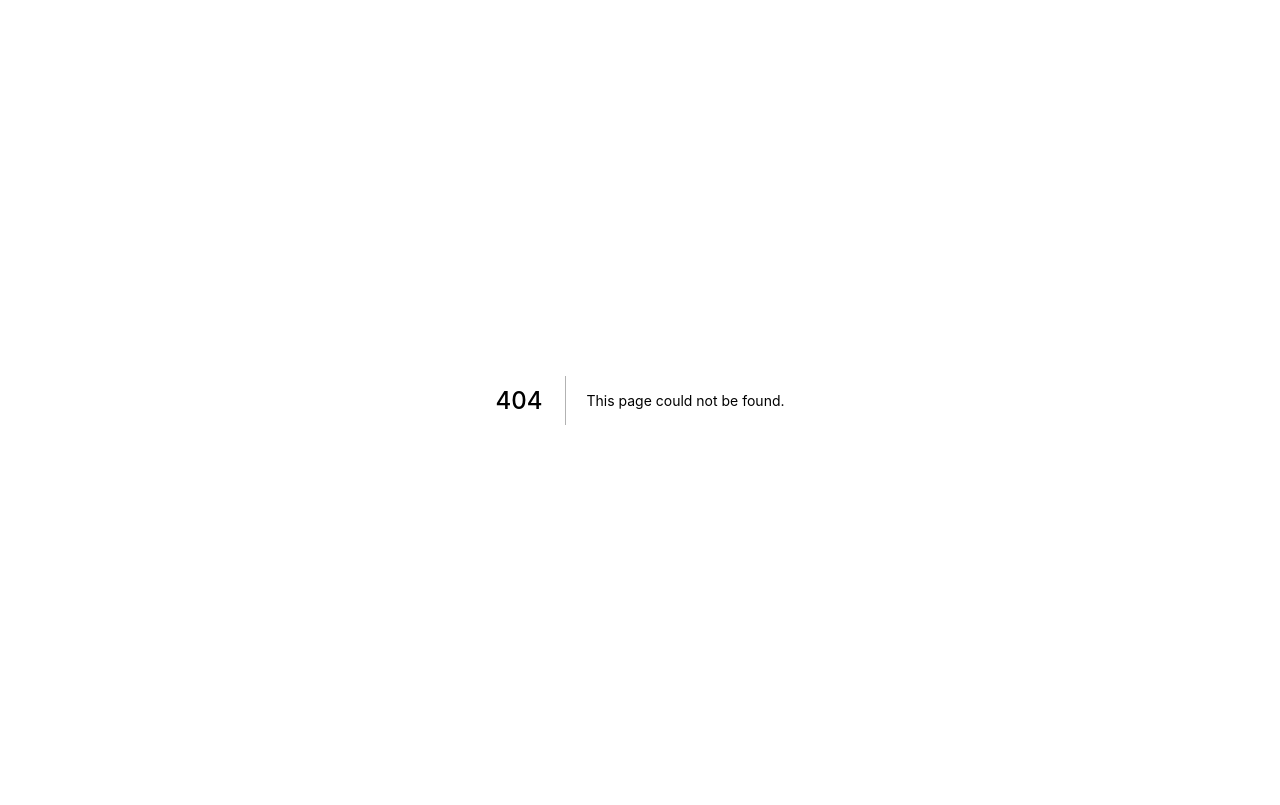
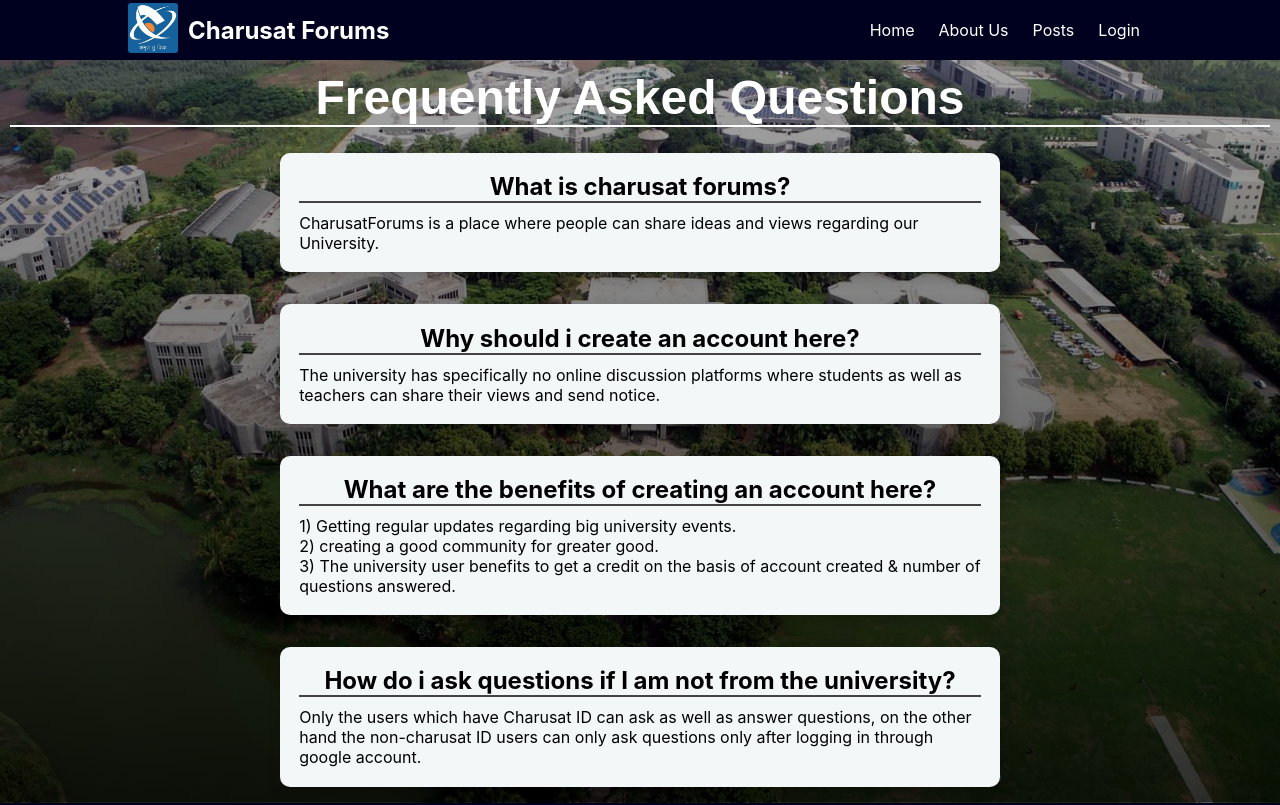
Before and after one commit to BlazerHeat/CharusatForum, a Next.js app: page /faq in a window 1280 px wide. Before the commit this address had no page. Shown: the top 805 px of the page. Built offline with nearby package versions, Linux system fonts and the light colour scheme; no server answers.

Commit message:
Added faq page

```diff
--- /dev/null
+++ b/pages/faq.tsx
@@ -0,0 +1,64 @@
+import Footer from "../components/Footer";
+import Navbar from "../components/Navbar";
+import styles from "../styles/pages/faqPage.module.scss";
+
+const FAQ = () => {
+    return (
+        <>
+            <Navbar />
+            <main className={styles["main"]}>
+                <div className={styles["heading"]}>
+                    <h1>Frequently Asked Questions</h1>
+                </div>
+
+                <div className={styles["cards"]}>
+                    <div className={styles["card"]}>
+                        <h2>What is charusat forums?</h2>
+                        <p>
+                            CharusatForums is a place where people can share
+                            ideas and views regarding our University.
+                        </p>
+                    </div>
+                    <div className={styles["card"]}>
+                        <h2>Why should i create an account here?</h2>
+                        <p>
+                            The university has specifically no online discussion
+                            platforms where students as well as teachers can
+                            share their views and send notice.
+                        </p>
+                    </div>
+                    <div className={styles["card"]}>
+                        <h2>
+                            What are the benefits of creating an account here?
+                        </h2>
+                        <p>
+                            1) Getting regular updates regarding big university
+                            events.
+                            <br />
+                            2) creating a good community for greater good.
+                            <br />
+                            3) The university user benefits to get a credit on
+                            the basis of account created & number of questions
+                            answered.
+                        </p>
+                    </div>
+                    <div className={styles["card"]}>
+                        <h2>
+                            How do i ask questions if I am not from the
+                            university?
+                        </h2>
+                        <p>
+                            Only the users which have Charusat ID can ask as
+                            well as answer questions, on the other hand the
+                            non-charusat ID users can only ask questions only
+                            after logging in through google account.
+                        </p>
+                    </div>
+                </div>
+            </main>
+            <Footer />
+        </>
+    );
+};
+
+export default FAQ;
--- a/styles/globals.css
+++ b/styles/globals.css
@@ -60,7 +60,9 @@ button[type="submit"]:hover,
     border: 2px solid var(--green) !important;
     color: var(--green) !important;
 }
-
+em {
+    font-weight: bold;
+}
 body {
     font-family: -apple-system, BlinkMacSystemFont, Segoe UI, Roboto, Oxygen,
         Ubuntu, Cantarell, Fira Sans, Droid Sans, Helvetica Neue, sans-serif;
--- /dev/null
+++ b/styles/pages/faqPage.module.scss
@@ -0,0 +1,36 @@
+@import "../main.module.scss";
+
+.heading {
+    font-size: 1.5em;
+    text-align: center;
+    border-bottom: 2px solid white;
+
+    font-family: "Brutal Type", "Poppins", sans-serif;
+    font-weight: bolder;
+    color: white;
+    margin: 10px;
+}
+
+.cards {
+    display: flex;
+    flex-direction: column;
+    justify-content: center;
+    align-items: center;
+}
+
+.card {
+    max-width: 720px;
+    background: var(--bg-color2);
+    padding: 1.2em;
+
+    color: black;
+    border-radius: 10px;
+    box-shadow: 3px 6px 15px rgba(0, 0, 0, 0.2);
+    margin: 1em;
+}
+
+.card h2 {
+    text-align: center;
+    margin-bottom: 10px;
+    border-bottom: 2px solid var(--gray);
+}
```
